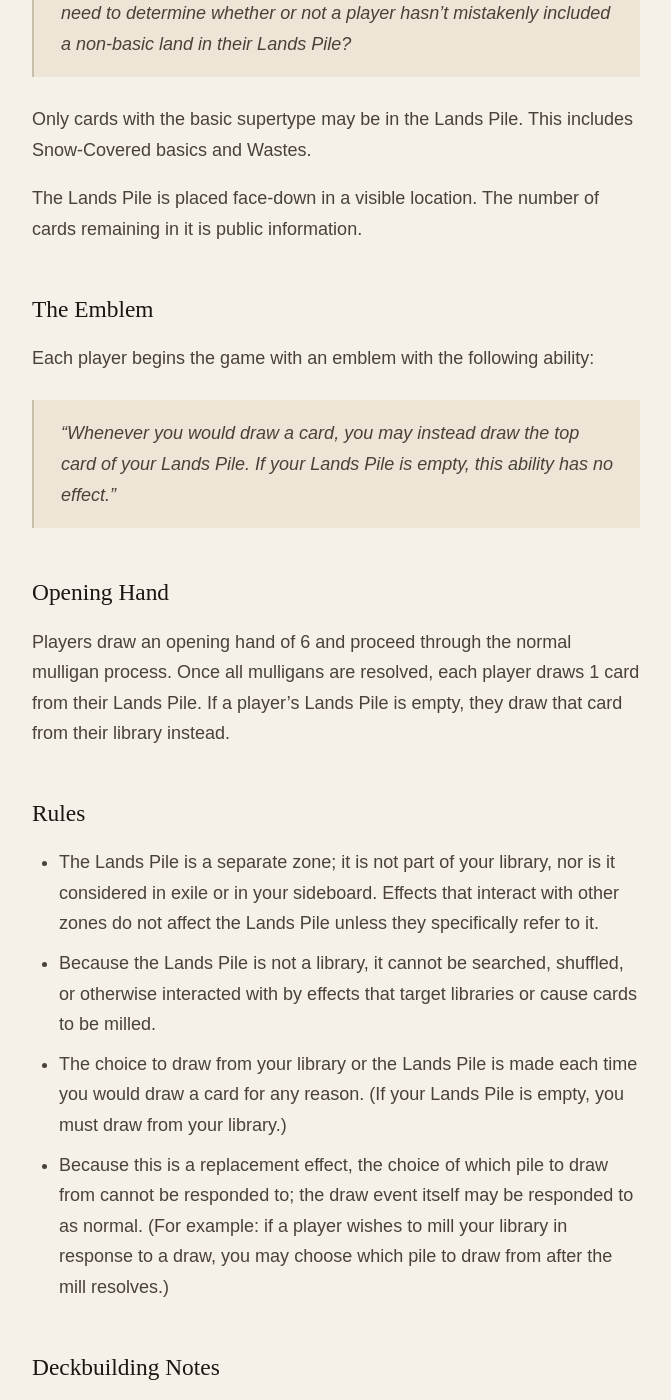
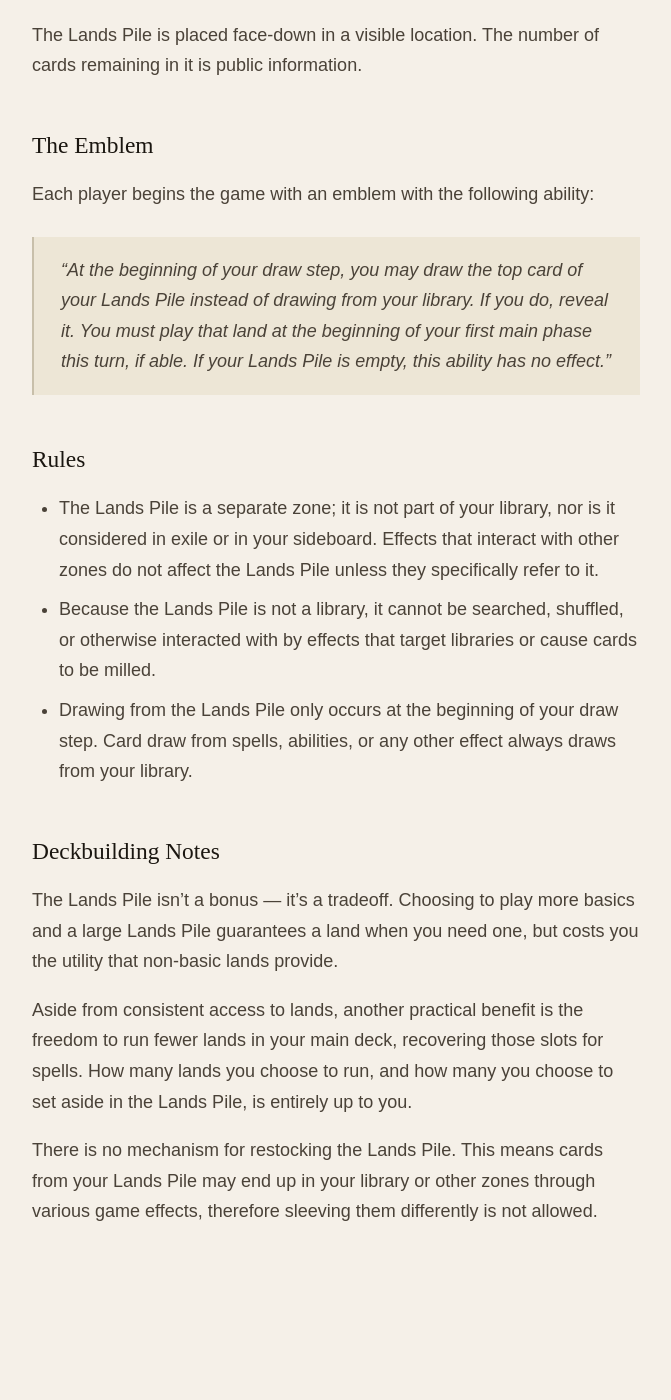
Before and after one commit to murtaugh/MTG-Lands-Pile, a Jekyll site: the page built from index.md, in a window 1280 px wide and 1400 px high, scrolled down 925 px. Shown: the whole window, without its empty margins (304-975 px from the left). Built offline with Jekyll 4.4.1, drawn with Linux system fonts in a browser that asks for light colours; some web fonts are replaced; some of the changed text lies outside the part shown.

Commit message:
a big rethink — only the first draw

```diff
--- a/index.md
+++ b/index.md
@@ -2,7 +2,6 @@
 layout: default
 title: Lands Pile
 ---
-
 # Lands Pile
 ### A Magic: The Gathering Variant Rule
 
@@ -10,15 +9,13 @@ title: Lands Pile
 
 Mana variance most often punishes players at two points in the game: early, when an insufficient land count leaves them unable to get started, and late, when drawing lands instead of spells leaves them unable to act.
 
-Lands Pile is a variant rule that reduces the variance of mana availability. Each player has a face-down secondary draw pile of basic lands alongside their library, and may choose to draw from it whenever they would draw a card.
+Lands Pile is a variant rule that reduces the variance of mana availability. Each player has a face-down secondary draw pile of basic lands alongside their library, and may choose to draw from it at the beginning of their draw step.
 
 ---
 
 ## Setup
 
 Before the game begins, each player may set aside any number of basic lands from their deck as their **Lands Pile**, then shuffles it face-down. (Normal deckbuilding rules apply.) Opponents may cut the Lands Pile after it is shuffled.
-
-> **Important question:** This is meant for casual games, but do we need to determine whether or not a player hasn't mistakenly included a non-basic land in their Lands Pile?
 
 Only cards with the basic supertype may be in the Lands Pile. This includes Snow-Covered basics and Wastes.
 
@@ -30,13 +27,7 @@ The Lands Pile is placed face-down in a visible location. The number of cards re
 
 Each player begins the game with an emblem with the following ability:
 
-> *"Whenever you would draw a card, you may instead draw the top card of your Lands Pile. If your Lands Pile is empty, this ability has no effect."*
-
----
-
-## Opening Hand
-
-Players draw an opening hand of 6 and proceed through the normal mulligan process. Once all mulligans are resolved, each player draws 1 card from their Lands Pile. If a player's Lands Pile is empty, they draw that card from their library instead.
+> *"At the beginning of your draw step, you may draw the top card of your Lands Pile instead of drawing from your library. If you do, reveal it. You must play that land at the beginning of your first main phase this turn, if able. If your Lands Pile is empty, this ability has no effect."*
 
 ---
 
@@ -44,15 +35,14 @@ Players draw an opening hand of 6 and proceed through the normal mulligan proces
 
 - The Lands Pile is a separate zone; it is not part of your library, nor is it considered in exile or in your sideboard. Effects that interact with other zones do not affect the Lands Pile unless they specifically refer to it.
 - Because the Lands Pile is not a library, it cannot be searched, shuffled, or otherwise interacted with by effects that target libraries or cause cards to be milled.
-- The choice to draw from your library or the Lands Pile is made each time you would draw a card for any reason. (If your Lands Pile is empty, you must draw from your library.)
-- Because this is a replacement effect, the choice of which pile to draw from cannot be responded to; the draw event itself may be responded to as normal. (For example: if a player wishes to mill your library in response to a draw, you may choose which pile to draw from after the mill resolves.)
+- Drawing from the Lands Pile only occurs at the beginning of your draw step. Card draw from spells, abilities, or any other effect always draws from your library.
 
 ---
 
 ## Deckbuilding Notes
 
-The Lands Pile is not a bonus — it is a tradeoff. Choosing to play more basics guarantees a land when you need one, but costs you the utility that non-basic lands provide.
+The Lands Pile isn't a bonus — it's a tradeoff. Choosing to play more basics and a large Lands Pile guarantees a land when you need one, but costs you the utility that non-basic lands provide.
 
-Aside from consistent access to lands, another practical benefit is the freedom to run fewer lands in your main deck, recovering those slots for spells. How many lands you choose to run, and how many you choose to set aside in the Lands Pile is entirely up to you.
+Aside from consistent access to lands, another practical benefit is the freedom to run fewer lands in your main deck, recovering those slots for spells. How many lands you choose to run, and how many you choose to set aside in the Lands Pile, is entirely up to you.
 
 There is no mechanism for restocking the Lands Pile. This means cards from your Lands Pile may end up in your library or other zones through various game effects, therefore sleeving them differently is not allowed.
```
